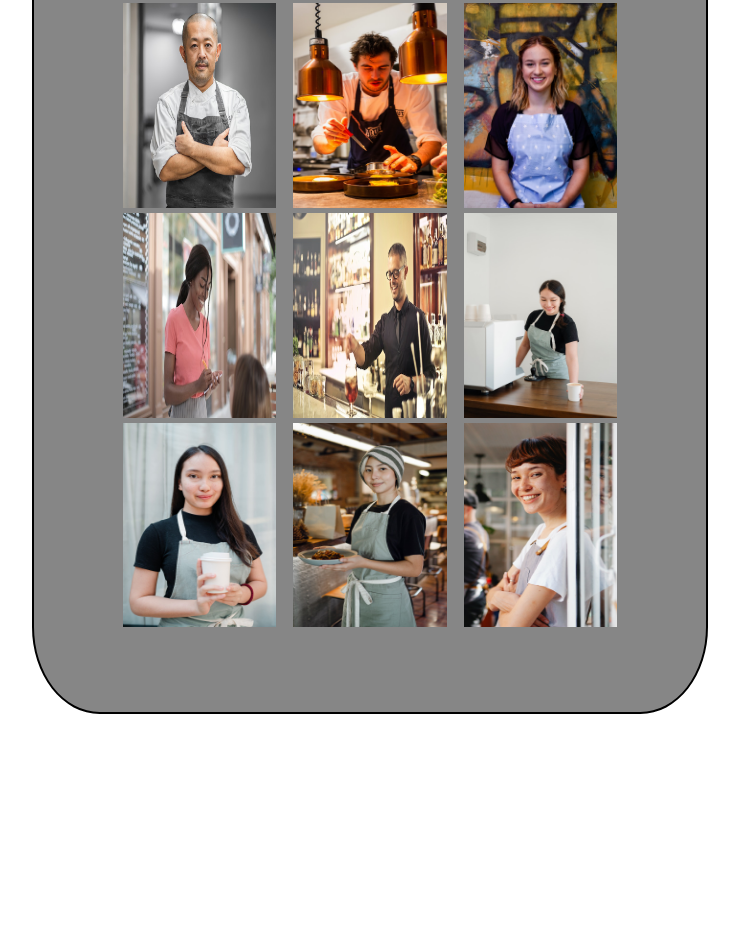
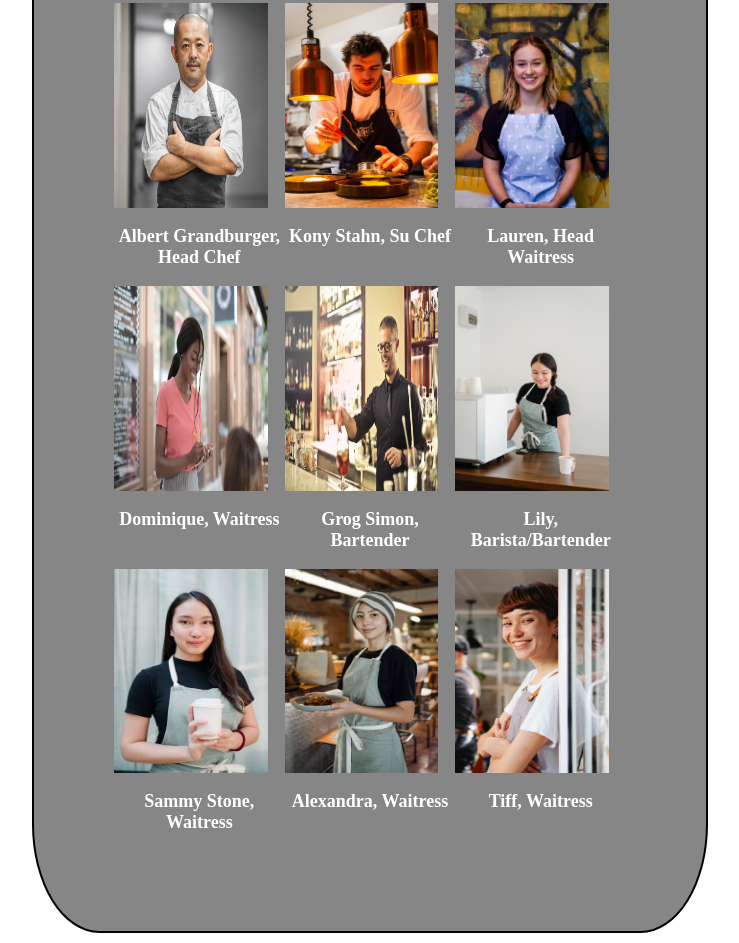
Before and after one commit to lomick2090/odin-resturaunt-page, a website built with webpack: page dist/index.html in a window 1280 px wide. Shown: the part 1407-2350 px from the top of the page, without its empty margins (270-1009 px from the left). Before the commit the page ends 2131 px from the top, so only its background shows below. Built offline with Linux system fonts and the light colour scheme.

Commit message:
Finish aboutUs Page

```diff
--- a/src/createAboutUs.js
+++ b/src/createAboutUs.js
@@ -53,10 +53,11 @@ export function createAboutUs(content) {
 
     for (let i=1; i<=9; i++) {
         let newTeamCard = document.createElement('div');
-        newTeamCard.id = i;
+        newTeamCard.className = 'teamCard';
+        newTeamCard.id = `card${i}`;
         let newTeamImg = document.createElement('img');
         newTeamImg.src = `./${i}.jpg`;
-        let newTeamAbout = document.createElement('div');
+        let newTeamAbout = document.createElement('p');
         newTeamCard.appendChild(newTeamImg);
         newTeamCard.appendChild(newTeamAbout);
         teamCards.appendChild(newTeamCard);
--- a/src/style.css
+++ b/src/style.css
@@ -15,7 +15,7 @@ body {
     font-size: 1.3em;
 }
 
-h1 {
+.title {
     text-align: center;
     position: relative;
     z-index: 1;
@@ -93,7 +93,48 @@ p {
     grid-auto-rows: 1fr;
 }
 
+.teamCard {
+    display: flex;
+    flex-direction: column;
+}
+
 .teamCards > div > img {
     width: 12vw;
     height: 16vw;
 }
+
+.teamCards > #card1 > p::before {
+    content: "Albert Grandburger, Head Chef";
+}
+
+.teamCards > #card2 > p::before {
+    content: "Kony Stahn, Su Chef";
+}
+
+.teamCards > #card3 > p::before {
+    content: "Lauren, Head Waitress";
+}
+
+.teamCards > #card4 > p::before {
+    content: "Dominique, Waitress";
+}
+
+.teamCards > #card5 > p::before {
+    content: "Grog Simon, Bartender";
+}
+
+.teamCards > #card6 > p::before {
+    content: "Lily, Barista/Bartender";
+}
+
+.teamCards > #card7 > p::before {
+    content: "Sammy Stone, Waitress";
+}
+
+.teamCards > #card8 > p::before {
+    content: "Alexandra, Waitress";
+}
+
+.teamCards > #card9 > p::before {
+    content: "Tiff, Waitress";
+}
```
Also changed, not shown: dist/index.html, dist/main.js.
